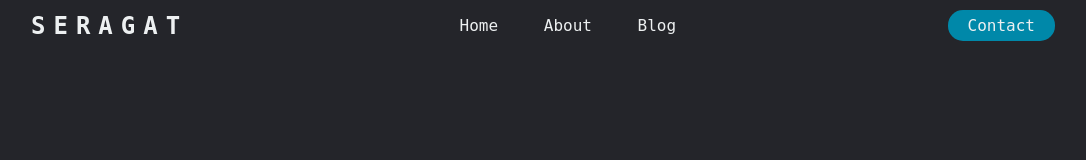
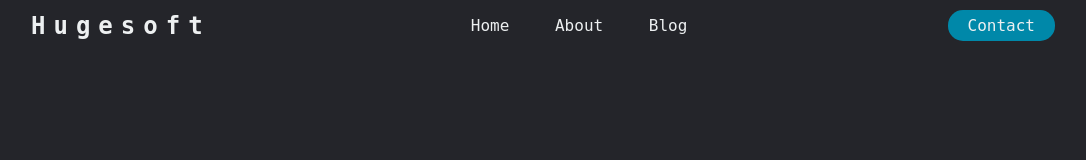
Before and after one commit to shahriar-programmer/shahriar-programmer.github.io, a website: page project/Nav1/index.html in a window 1280 px wide. Shown: the whole page, without its empty margins (97-1183 px from the left). Drawn offline with Linux system fonts and the light colour scheme.

Commit message:
Changed Logo Text

```diff
--- a/project/Nav1/index.html
+++ b/project/Nav1/index.html
@@ -8,7 +8,7 @@
 <body>
 	<header>
 		<nav class="navbar">
-			<p class="logo_p">SERAGAT</p>
+			<p class="logo_p">Hugesoft</p>
 			<ul class="navbar_ul">
 				<li><a href="#">Home</a></li>
 				<li><a href="#">About</a></li>
```
